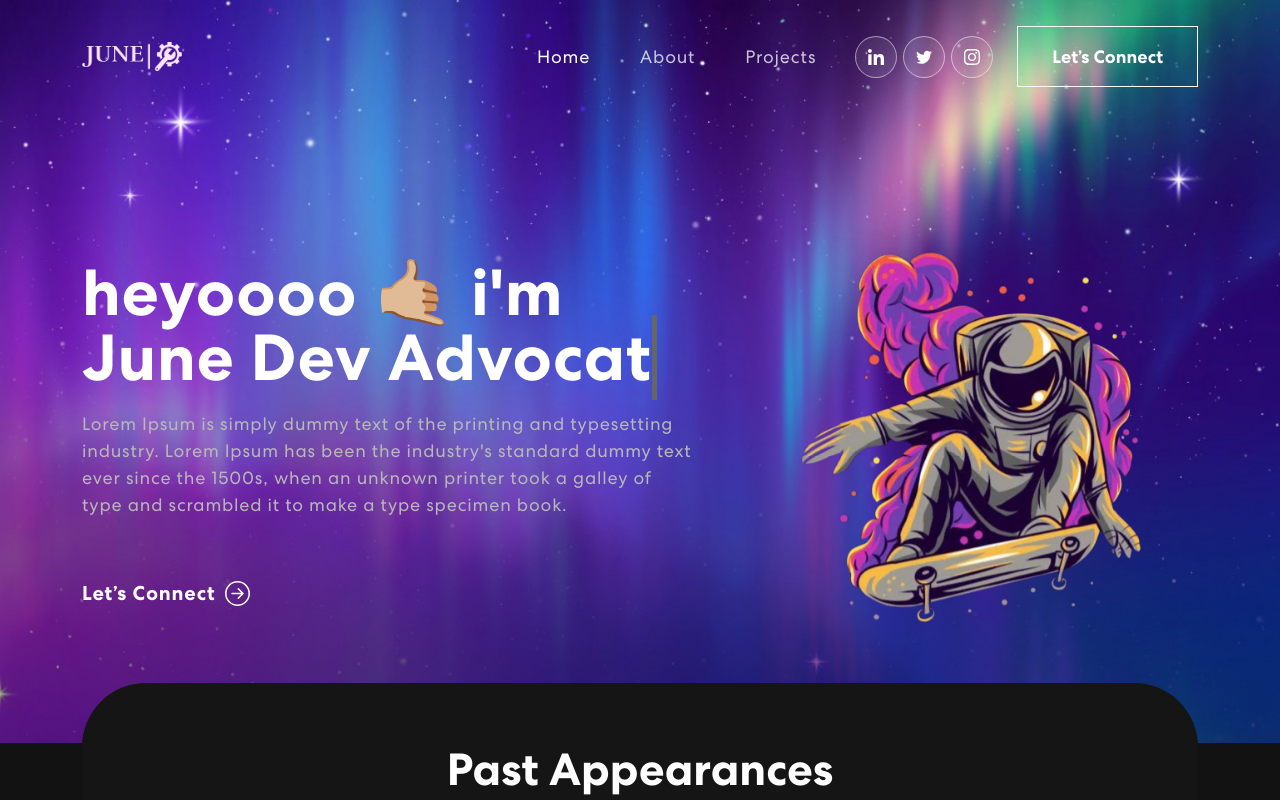
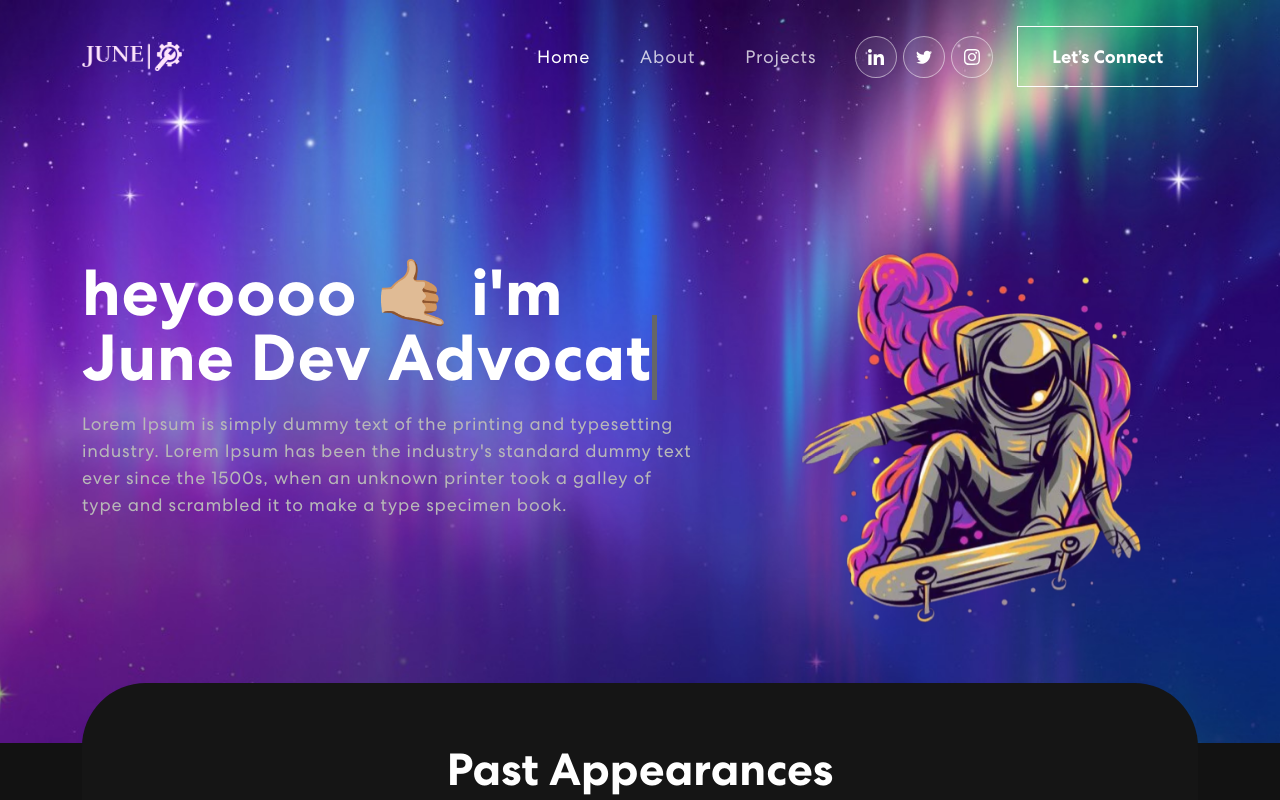
Before and after one commit to juneDebugs/react-portfolio, a React (Create React App) app: page / in a window 1280 px wide. Shown: the top 800 px of the page. Built offline with nearby package versions, Linux system fonts and the light colour scheme.

Commit message:
remove Lets Connect Button

```diff
--- a/src/components/Banner.js
+++ b/src/components/Banner.js
@@ -60,7 +60,7 @@ export const Banner = () => {
                 {/* <span className="tagline">Welcome to my Portfolio</span> */}
                 <h1>{`heyoooo 🤙🏼 i'm June  `} <span className="txt-rotate" dataPeriod="1000" data-rotate='[ "Web Developer", "", "UI/UX Designer" ]'><span className="wrap">{text}</span></span></h1>
                   <p>Lorem Ipsum is simply dummy text of the printing and typesetting industry. Lorem Ipsum has been the industry's standard dummy text ever since the 1500s, when an unknown printer took a galley of type and scrambled it to make a type specimen book.</p>
-                  <button onClick={() => console.log('connect')}>Let’s Connect <ArrowRightCircle size={25} /></button>
+                  {/* <button onClick={() => console.log('connect')}>Let’s Connect <ArrowRightCircle size={25} /></button> */}
               </div>}
             </TrackVisibility>
           </Col>
```
